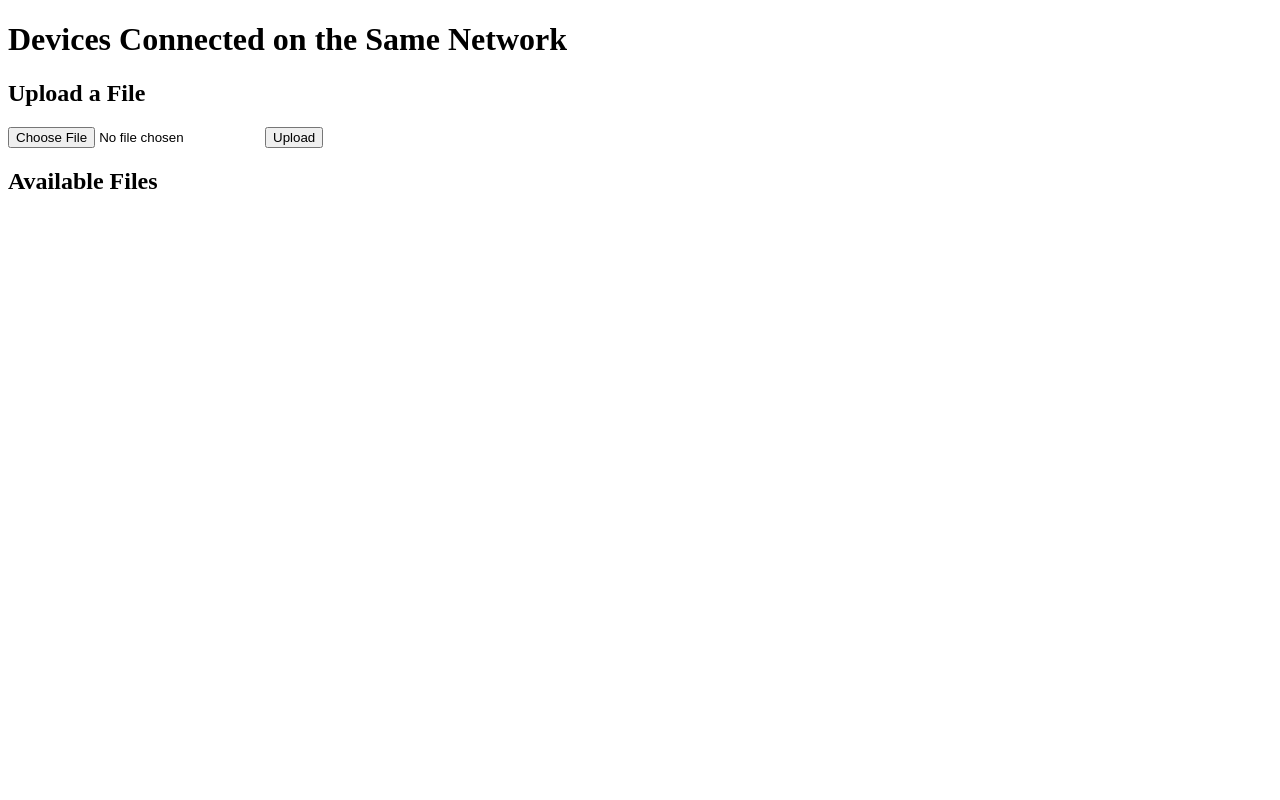
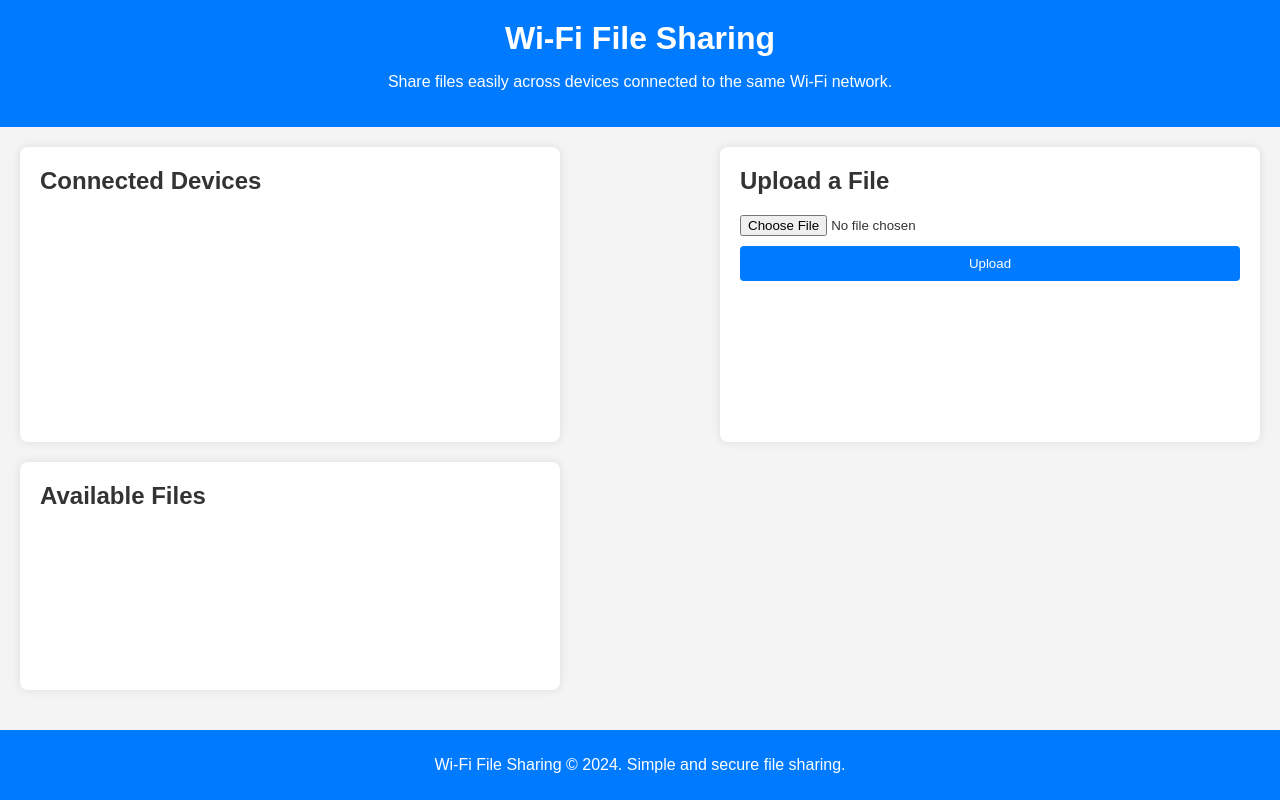
Before and after one commit to luckygoswami/Wi-File, a website: page public/index.html in a window 1280 px wide. Drawn offline with nearby package versions, Linux system fonts and the light colour scheme; no server answers.

Commit message:
ui created

```diff
--- a/public/index.html
+++ b/public/index.html
@@ -6,12 +6,25 @@
       name="viewport"
       content="width=device-width, initial-scale=1.0"
     />
-    <title>File Sharing App</title>
+    <title>Wi-Fi File Sharing</title>
+    <link
+      rel="stylesheet"
+      href="styles.css"
+    />
   </head>
   <body>
-    <h1>Devices Connected on the Same Network</h1>
+    <header>
+      <h1>Wi-Fi File Sharing</h1>
+      <p>Share files easily across devices connected to the same Wi-Fi network.</p>
+    </header>
+
+    <main>
+      <section id="devices">
+        <h2>Connected Devices</h2>
         <ul id="device-list"></ul>
+      </section>
 
+      <section id="file-upload">
         <h2>Upload a File</h2>
         <form
           id="upload-form"
@@ -21,61 +34,23 @@
             type="file"
             name="file"
             id="file-input"
+            required
           />
           <button type="submit">Upload</button>
         </form>
+      </section>
 
+      <section id="files">
         <h2>Available Files</h2>
         <ul id="file-list"></ul>
+      </section>
+    </main>
+
+    <footer>
+      <p>Wi-Fi File Sharing &copy; 2024. Simple and secure file sharing.</p>
+    </footer>
 
     <script src="/socket.io/socket.io.js"></script>
-    <script>
-      const socket = io();
-
-      // Update the list of connected devices
-      socket.on("updateDeviceList", (devices) => {
-        const deviceList = document.getElementById("device-list");
-        deviceList.innerHTML = "";
-
-        for (let id in devices) {
-          const li = document.createElement("li");
-          li.textContent = `Device ID: ${id}`;
-          deviceList.appendChild(li);
-        }
-      });
-
-      // Handle file uploads
-      document.getElementById("upload-form").addEventListener("submit", (e) => {
-        e.preventDefault();
-        const formData = new FormData();
-        const fileInput = document.getElementById("file-input");
-        formData.append("file", fileInput.files[0]);
-
-        fetch("/upload", {
-          method: "POST",
-          body: formData,
-        })
-          .then((response) => response.text())
-          .then((data) => {
-            alert(data);
-            fileInput.value = ""; // Clear the file input
-          })
-          .catch((err) => {
-            console.error("Error uploading file:", err);
-          });
-      });
-
-      // Update the list of available files when a new file is uploaded
-      socket.on("fileUploaded", ({ fileName, filePath }) => {
-        const fileList = document.getElementById("file-list");
-        const li = document.createElement("li");
-        const link = document.createElement("a");
-        link.href = filePath;
-        link.download = fileName;
-        link.textContent = fileName;
-        li.appendChild(link);
-        fileList.appendChild(li);
-      });
-    </script>
+    <script src="script.js"></script>
   </body>
 </html>
--- /dev/null
+++ b/public/script.js
@@ -0,0 +1,46 @@
+const socket = io();
+
+// Update the list of connected devices
+socket.on("updateDeviceList", (devices) => {
+  const deviceList = document.getElementById("device-list");
+  deviceList.innerHTML = "";
+
+  for (let id in devices) {
+    const li = document.createElement("li");
+    li.textContent = `Device ID: ${id}`;
+    deviceList.appendChild(li);
+  }
+});
+
+// Handle file uploads
+document.getElementById("upload-form").addEventListener("submit", (e) => {
+  e.preventDefault();
+  const formData = new FormData();
+  const fileInput = document.getElementById("file-input");
+  formData.append("file", fileInput.files[0]);
+
+  fetch("/upload", {
+    method: "POST",
+    body: formData,
+  })
+    .then((response) => response.text())
+    .then((data) => {
+      alert(data);
+      fileInput.value = ""; // Clear the file input
+    })
+    .catch((err) => {
+      console.error("Error uploading file:", err);
+    });
+});
+
+// Update the list of available files when a new file is uploaded
+socket.on("fileUploaded", ({ fileName, filePath }) => {
+  const fileList = document.getElementById("file-list");
+  const li = document.createElement("li");
+  const link = document.createElement("a");
+  link.href = filePath;
+  link.download = fileName;
+  link.textContent = fileName;
+  li.appendChild(link);
+  fileList.appendChild(li);
+});
--- /dev/null
+++ b/public/styles.css
@@ -0,0 +1,99 @@
+/* General Styles */
+body {
+  font-family: Arial, sans-serif;
+  background-color: #f4f4f4;
+  color: #333;
+  margin: 0;
+  padding: 0;
+  display: flex;
+  flex-direction: column;
+  min-height: 100vh;
+}
+
+header {
+  background-color: #007bff;
+  color: white;
+  padding: 20px;
+  text-align: center;
+}
+
+header h1 {
+  margin: 0;
+}
+
+main {
+  flex: 1;
+  padding: 20px;
+  display: flex;
+  flex-wrap: wrap;
+  justify-content: space-between;
+}
+
+section {
+  background: white;
+  padding: 20px;
+  border-radius: 8px;
+  box-shadow: 0 0 10px rgba(0, 0, 0, 0.1);
+  margin-bottom: 20px;
+  width: 100%;
+  max-width: 500px;
+}
+
+h2 {
+  margin-top: 0;
+}
+
+ul {
+  list-style-type: none;
+  padding: 0;
+}
+
+li {
+  margin: 10px 0;
+}
+
+/* File Upload Styles */
+#upload-form {
+  display: flex;
+  flex-direction: column;
+}
+
+#file-input {
+  margin-bottom: 10px;
+}
+
+button {
+  padding: 10px;
+  border: none;
+  background-color: #007bff;
+  color: white;
+  border-radius: 4px;
+  cursor: pointer;
+  transition: background-color 0.3s ease;
+}
+
+button:hover {
+  background-color: #0056b3;
+}
+
+/* Footer Styles */
+footer {
+  background-color: #007bff;
+  color: white;
+  text-align: center;
+  padding: 10px;
+  margin-top: auto;
+}
+
+/* Responsive Design */
+@media (max-width: 768px) {
+  main {
+    flex-direction: column;
+    align-items: center;
+  }
+
+  section {
+    width: 100%;
+    max-width: none;
+  }
+}
```
Lines whose indentation alone changed are shown as unchanged.
